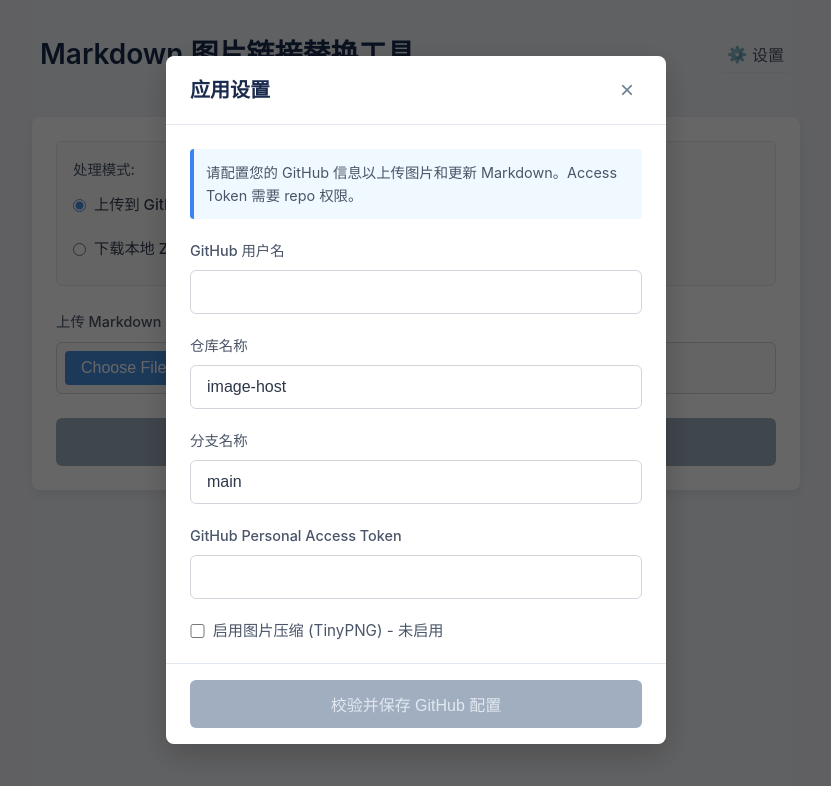
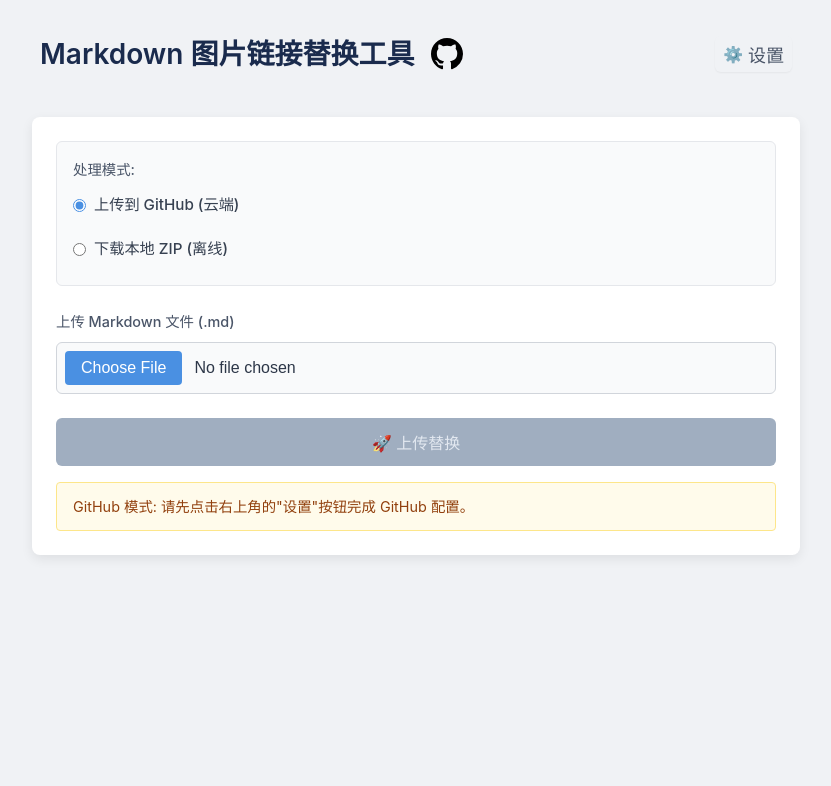
Before and after one commit to hellojuantu/markdown-image-replacer, a React (Vite) app in the folder frontend/: page / in a window 1280 px wide. Shown: the top 786 px of the page, without its empty margins (224-1055 px from the left). Built offline with nearby package versions, Linux system fonts and the light colour scheme; the HTML template or start-up script is replaced by a standard one.

Commit message:
feat: add GitHub icon

```diff
--- a/frontend/src/App.tsx
+++ b/frontend/src/App.tsx
@@ -74,7 +74,7 @@ export default function MarkdownImageReplacer() {
         }
         if (processingMode === 'github' && (!loadedConfig.username || !loadedConfig.token || !loadedConfig.repo || !loadedConfig.branch)) {
             setConfigStatus('unknown');
-            if (!saved) setIsConfigOpen(true);
+            // if (!saved) setIsConfigOpen(true);
         } else if (processingMode === 'local') {
             setConfigStatus('ok');
         } else {
@@ -472,7 +472,7 @@ export default function MarkdownImageReplacer() {
             // When switching to GitHub, re-evaluate if settings are open if config is not 'ok'
             if (!config.username || !config.repo || !config.branch || !config.token) {
                 const saved = localStorage.getItem("mdUploaderSettings");
-                if (!saved) setIsConfigOpen(true); // Open if no saved settings for GitHub
+                // if (!saved) setIsConfigOpen(true); // Open if no saved settings for GitHub
             }
         }
     };
@@ -485,7 +485,20 @@ export default function MarkdownImageReplacer() {
     return (
         <div className="page-container">
             <header className="app-header">
-                <h1>Markdown 图片链接替换工具</h1>
+                <div className="mt-4 flex justify-center">
+                    <h1>Markdown 图片链接替换工具</h1>
+                    <a
+                        className="github-link"
+                        href="https://github.com/hellojuantu/markdown-image-replacer/"
+                        target="_blank"
+                        rel="noopener noreferrer"
+                        title="在 GitHub 上查看项目"
+                    >
+                        <svg height="32" aria-hidden="true" viewBox="0 0 16 16" version="1.1" width="32" data-view-component="true">
+                            <path d="M8 0C3.58 0 0 3.58 0 8c0 3.54 2.29 6.53 5.47 7.59.4.07.55-.17.55-.38 0-.19-.01-.82-.01-1.49-2.01.37-2.53-.49-2.69-.94-.09-.23-.48-.94-.82-1.13-.28-.15-.68-.52-.01-.53.63-.01 1.08.58 1.23.82.72 1.21 1.87.87 2.33.66.07-.52.28-.87.51-1.07-1.78-.2-3.64-.89-3.64-3.95 0-.87.31-1.59.82-2.15-.08-.2-.36-1.02.08-2.12 0 0 .67-.21 2.2.82.64-.18 1.32-.27 2-.27.68 0 1.36.09 2 .27 1.53-1.04 2.2-.82 2.2-.82.44 1.1.16 1.92.08 2.12.51.56.82 1.27.82 2.15 0 3.07-1.87 3.75-3.65 3.95.29.25.54.73.54 1.48 0 1.07-.01 1.93-.01 2.2 0 .21.15.46.55.38A8.013 8.013 0 0016 8c0-4.42-3.58-8-8-8z"></path>
+                        </svg>
+                    </a>
+                </div>
                 <button className="btn-icon settings-btn-header" onClick={() => {
                     setIsConfigOpen(true);
                     setConfigError('');
--- a/frontend/src/components/SettingsModal.tsx
+++ b/frontend/src/components/SettingsModal.tsx
@@ -26,9 +26,7 @@ const SettingsModal: React.FC<SettingsModalProps> = ({
 }) => {
     if (!isOpen) return null;
     return (
-        <div className="modal-overlay" onClick={() => {
-            if (!checkingConfig) onClose();
-        }}>
+        <div className="modal-overlay">
             <div className="modal-content" onClick={e => e.stopPropagation()}>
                 <header className="modal-header">
                     <h2>应用设置</h2>
--- a/frontend/src/index.css
+++ b/frontend/src/index.css
@@ -24,15 +24,23 @@ body {
   display: flex;
   justify-content: space-between;
   align-items: center;
-  padding: 1rem 0.5rem; /* Adjusted padding */
+  padding: 1rem 0.5rem;
   margin-bottom: 1.5rem;
-  /* border-bottom: 1px solid #e0e0e0; */
 }
 
 .app-header h1 {
-  font-size: 1.75rem; /* Slightly reduced */
+  font-size: 1.75rem;
   color: #1a2b4d;
   font-weight: 600;
+  margin: 0;
+  display: flex;
+  align-items: center;
+}
+
+.app-header .flex {
+  display: flex;
+  align-items: center;
+  gap: 1rem;
 }
 
 .settings-btn-header {
@@ -48,6 +56,7 @@ body {
 }
 .btn-icon-text {
   margin-left: 0.3rem;
+  font-size: large;
 }
 
 
@@ -511,3 +520,15 @@ body {
   background-color: rgba(74, 144, 226, 0.1); /* Light primary color background */
   color: #357abd;
 }
+
+.github-link {
+  display: flex;
+  align-items: center;
+  color: #24292e;
+  transition: transform 0.2s ease;
+}
+
+.github-link:hover {
+  transform: scale(1.1);
+  color: #0366d6;
+}
```
